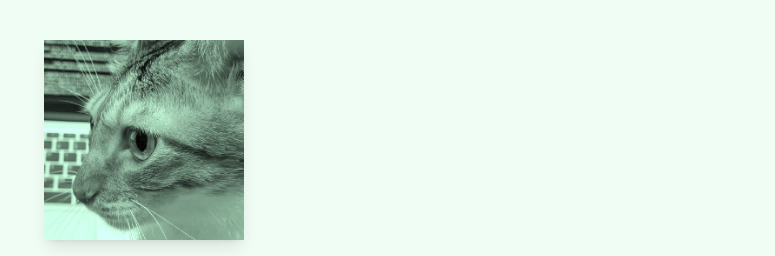
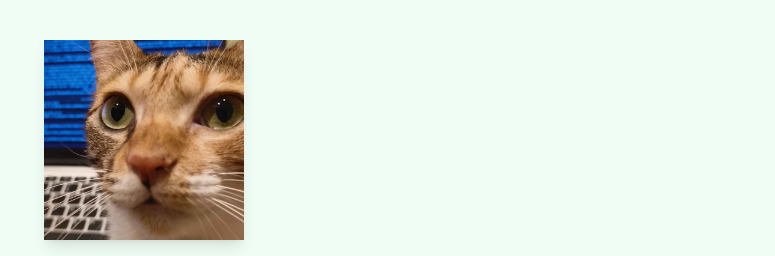
Before and after one commit to chen-yikai/chen-yikai.github.io, a plain HTML site: page index.html in a window 1280 px wide. Shown: the top 256 px of the page, without its empty margins (252-1027 px from the left). Drawn offline with nearby package versions, Linux system fonts and the light colour scheme.

Commit message:
add image

```diff
--- a/index.html
+++ b/index.html
@@ -27,7 +27,7 @@
       <div class="mb-5 flex duration-100">
         <img
           class="avatar-img shadow-lg duration-100"
-          src="./image_asset/chen-yikai.jpeg"
+          src="./image_asset/chen-yikai.jpg"
           alt="chen-yikai avatar image"
         />
       </div>
@@ -239,10 +239,6 @@
     font-style: normal;
   }
 
-  img {
-    filter: grayscale(100%) sepia(70%) hue-rotate(90deg);
-  }
-
   .noto {
     font-family: "Noto Sans", sans-serif;
   }
```
Also changed, not shown: image_asset/chen-yikai-horrible.jpeg (renamed from image_asset/chen-yikai.jpeg), image_asset/chen-yikai.jpg (added).
